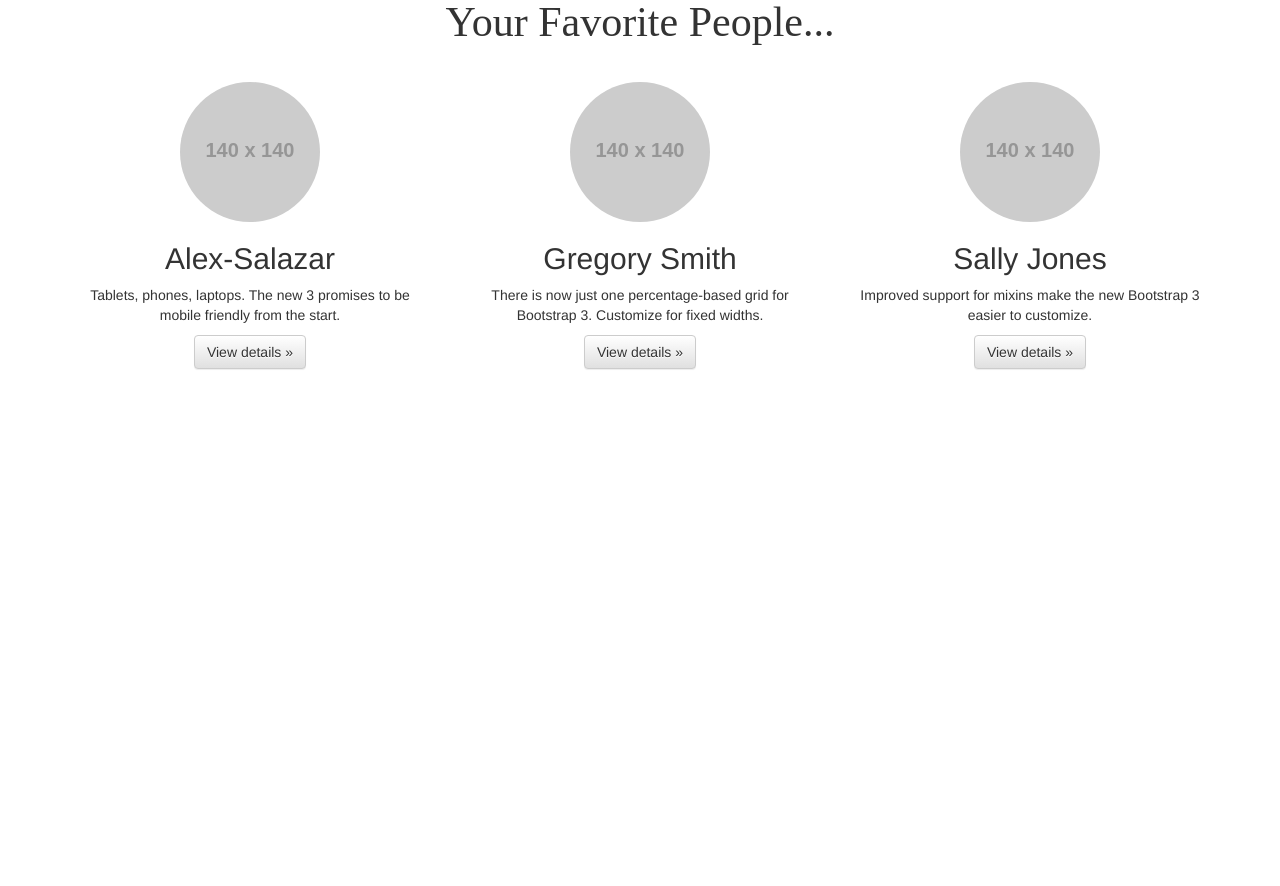
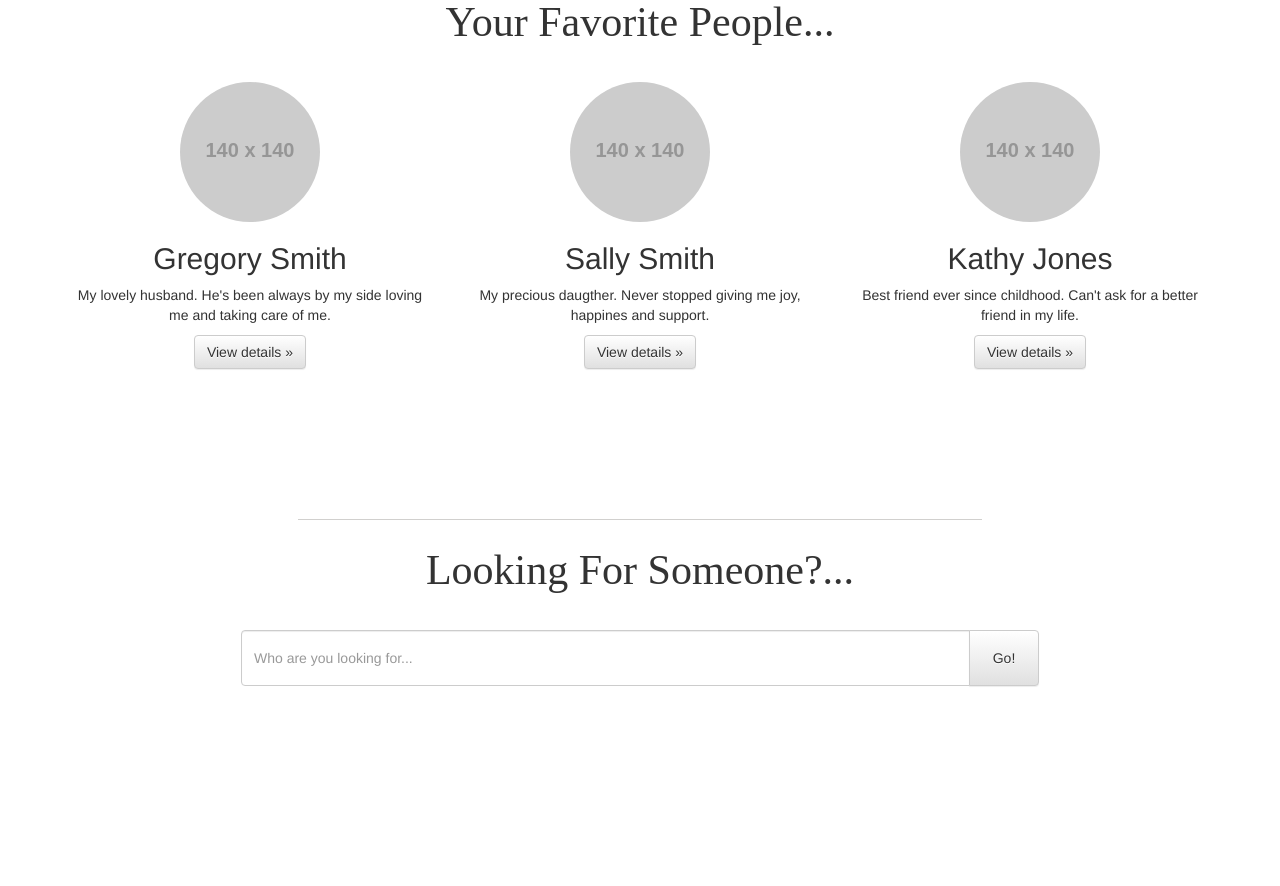
Before and after one commit to pablo-prieto/ASH, a Django app: page /mainApp/ in a window 1280 px wide. Shown: the part 540-1426 px from the top of the page. Before the commit the page ends 910 px from the top, so only its background shows below. Run offline with Django 3.2, Linux system fonts and the light colour scheme; grey boxes labelled with a size stand in for pictures from a placeholder-image service; some libraries are stand-ins or nearby versions.

Commit message:
Continue building the main profile page. Search Bar added.

```diff
--- a/ASH/mainApp/templates/mainApp/index.html
+++ b/ASH/mainApp/templates/mainApp/index.html
@@ -55,9 +55,11 @@
             <div class="col-md-4 text-right">
                 <p><a class="btn btn-default" style="width:12em" href="#">My Family »</a></p>
             </div>
+
             <div class="col-md-4 text-center">
                 <p><a class="btn btn-default" style="width:12em" href="#">About Me »</a></p>
             </div>
+
             <div class="col-md-4 text-left">
                 <p><a class="btn btn-default" style="width:12em" href="#">My Friends »</a></p>
             </div>
@@ -69,30 +71,56 @@
         <!-- Three Favorite People Section -->
         <hr class="featurette-divider" style="width:60%; border-color:#D1D0CE;">
         <p style="font-family:serif; font-size:3em;" align="center">Your Favorite People...</p><br>
+
         <div class="row">
             <div class="col-md-4 text-center">
                 <img class="img-circle" src="http://placehold.it/140x140">
-                <h2>Alex-Salazar</h2>
-                <p>Tablets, phones, laptops. The new 3 promises to be mobile friendly from the start.</p>
+                <h2>Gregory Smith</h2>
+                <p>My lovely husband. He's been always by my side loving me and taking care of me.</p>
                 <p><a class="btn btn-default" href="#">View details »</a></p>
             </div>
+
             <div class="col-md-4 text-center">
                 <img class="img-circle" src="http://placehold.it/140x140">
-                <h2>Gregory Smith</h2>
-                <p>There is now just one percentage-based grid for Bootstrap 3. Customize for fixed widths.</p>
+                <h2>Sally Smith</h2>
+                <p>My precious daugther. Never stopped giving me joy, happines and support.</p>
                 <p><a class="btn btn-default" href="#">View details »</a></p>
             </div>
+
             <div class="col-md-4 text-center">
                 <img class="img-circle" src="http://placehold.it/140x140">
-                <h2>Sally Jones</h2>
-                <p>Improved support for mixins make the new Bootstrap 3 easier to customize.</p>
+                <h2>Kathy Jones</h2>
+                <p>Best friend ever since childhood. Can't ask for a better friend in my life.</p>
                 <p><a class="btn btn-default" href="#">View details »</a></p>
             </div>
-        </div>
-        <!-- /EndThree Favorite People Section -->
+        </div><br><br><br><br><br><br>
+        <!-- /End of Three Favorite People Section -->
 
 
-        <br><br><br><br><br><br><br>
+
+        <!-- Search Bar -->
+        <hr class="featurette-divider" style="width:60%; border-color:#D1D0CE;">
+        <p style="font-family:serif; font-size:3em;" align="center">Looking For Someone?...</p><br>
+
+        <div align="center">
+            <div class="input-group" style="width:70%;">
+                <input type="text" class="form-control" style="height:4em;" placeholder="Who are you looking for...">
+                <span class="input-group-btn">
+                    <button class="btn btn-default" style="height:4em; width:5em" type="button">Go!</button>
+                </span>
+            </div>
+        </div><br><br><br><br><br><br>
+        <!-- /End of Search Bar -->
+
+
+
+
+
+        </div><br><br><br><br><br><br>
+        <!-- /End of Search Bar -->
+
+
+
 
         <!-- Start The Featurettes Theme -->
         <!-- <hr class="featurette-divider">
```
